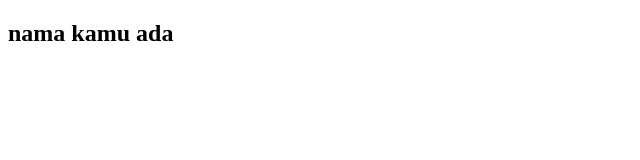
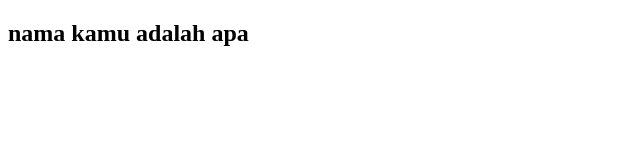
Before and after one commit to ricaro20/sanur2, a plain HTML site: page index.html in a window 1280 px wide. Shown: the whole page, without its empty margins (0-640 px from the left). Drawn offline with Linux system fonts and the light colour scheme.

Commit message:
add index dan tambahin h2

```diff
--- a/index.html
+++ b/index.html
@@ -7,7 +7,7 @@
 </head>
 <body>
     <h2>
-        nama kamu ada
+        nama kamu adalah apa
     </h2>
 </body>
 </html>
```
